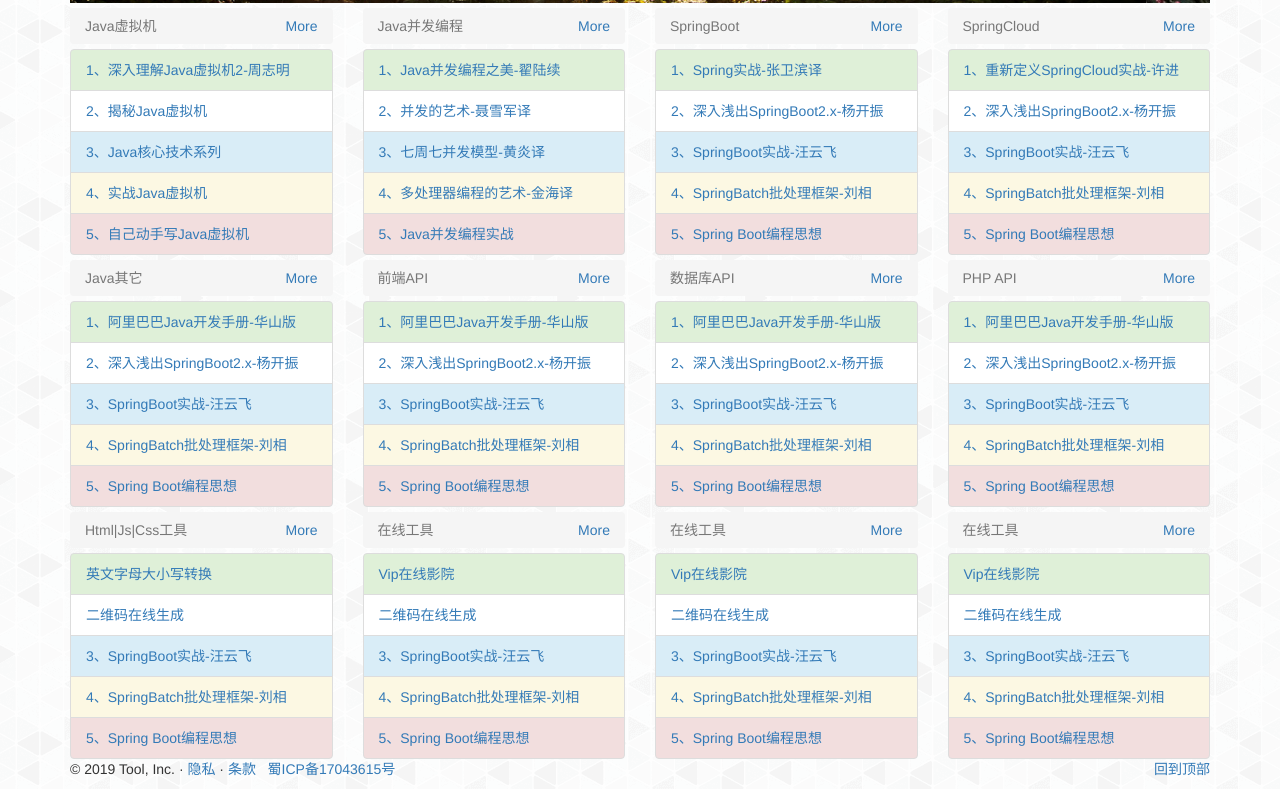
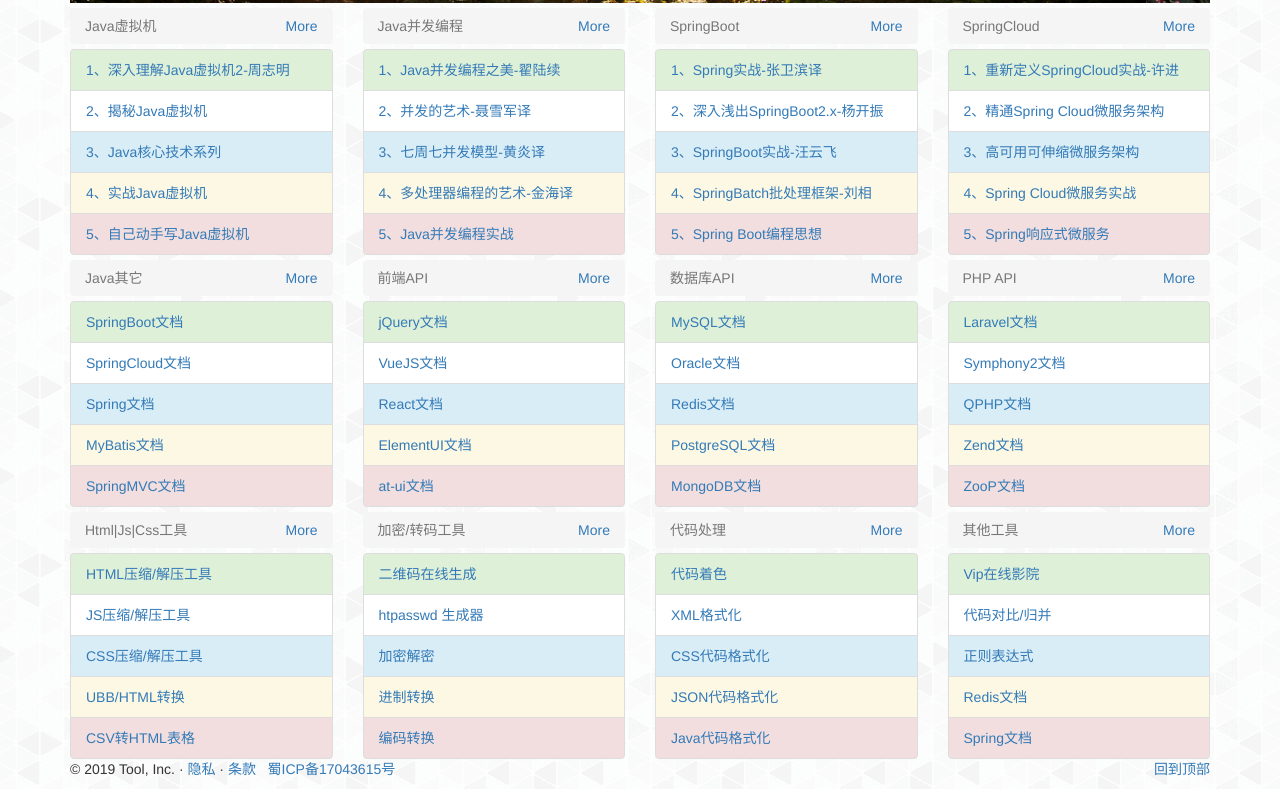
Before and after one commit to bobi1234/tool, a plain HTML site: page index.html in a window 1280 px wide. Shown: the part 414-1203 px from the top of the page. Drawn offline with nearby package versions, Linux system fonts and the light colour scheme; a script that the page names is missing.

Commit message:
add:content

```diff
--- a/index.html
+++ b/index.html
@@ -186,16 +186,16 @@
 				    <a href="#" target="_blank">1、重新定义SpringCloud实战-许进</a>
 				</li>
                 <li class="list-group-item list-group-item-primary">
-                    <a href="#" target="_blank">2、深入浅出SpringBoot2.x-杨开振</a>
+                    <a href="#" target="_blank">2、精通Spring Cloud微服务架构</a>
                 </li>
                 <li class="list-group-item list-group-item-info">
-                    <a href="#" target="_blank">3、SpringBoot实战-汪云飞</a>
+                    <a href="#" target="_blank">3、高可用可伸缩微服务架构</a>
                 </li>
                 <li class="list-group-item list-group-item-warning">
-                    <a href="#" target="_blank">4、SpringBatch批处理框架-刘相</a>
+                    <a href="#" target="_blank">4、Spring Cloud微服务实战</a>
                 </li>
                 <li class="list-group-item list-group-item-danger">
-                    <a href="#" target="_blank">5、Spring Boot编程思想</a>
+                    <a href="#" target="_blank">5、Spring响应式微服务</a>
                 </li>
             </div>
         </div>
@@ -208,19 +208,19 @@
             </ol>
             <div class="list-group">
                 <li class="list-group-item list-group-item-success">
-                    <a href="files/java_other/阿里巴巴Java开发手册-华山版.pdf" target="_blank">1、阿里巴巴Java开发手册-华山版</a>
+                    <a href="#" target="_blank">SpringBoot文档</a>
                 </li>
                 <li class="list-group-item list-group-item-primary">
-                    <a href="#" target="_blank">2、深入浅出SpringBoot2.x-杨开振</a>
+                    <a href="#" target="_blank">SpringCloud文档</a>
                 </li>
                 <li class="list-group-item list-group-item-info">
-                    <a href="#" target="_blank">3、SpringBoot实战-汪云飞</a>
+                    <a href="#" target="_blank">Spring文档</a>
                 </li>
                 <li class="list-group-item list-group-item-warning">
-                    <a href="#" target="_blank">4、SpringBatch批处理框架-刘相</a>
+                    <a href="#" target="_blank">MyBatis文档</a>
                 </li>
                 <li class="list-group-item list-group-item-danger">
-                    <a href="#" target="_blank">5、Spring Boot编程思想</a>
+                    <a href="#" target="_blank">SpringMVC文档</a>
                 </li>
             </div>
         </div>
@@ -231,19 +231,19 @@
             </ol>
             <div class="list-group">
                 <li class="list-group-item list-group-item-success">
-                    <a href="files/java_other/阿里巴巴Java开发手册-华山版.pdf" target="_blank">1、阿里巴巴Java开发手册-华山版</a>
+                    <a href="#" target="_blank">jQuery文档</a>
                 </li>
                 <li class="list-group-item list-group-item-primary">
-                    <a href="#" target="_blank">2、深入浅出SpringBoot2.x-杨开振</a>
+                    <a href="#" target="_blank">VueJS文档</a>
                 </li>
                 <li class="list-group-item list-group-item-info">
-                    <a href="#" target="_blank">3、SpringBoot实战-汪云飞</a>
+                    <a href="#" target="_blank">React文档</a>
                 </li>
                 <li class="list-group-item list-group-item-warning">
-                    <a href="#" target="_blank">4、SpringBatch批处理框架-刘相</a>
+                    <a href="#" target="_blank">ElementUI文档</a>
                 </li>
                 <li class="list-group-item list-group-item-danger">
-                    <a href="#" target="_blank">5、Spring Boot编程思想</a>
+                    <a href="#" target="_blank">at-ui文档</a>
                 </li>
             </div>
         </div>
@@ -254,19 +254,19 @@
             </ol>
             <div class="list-group">
                 <li class="list-group-item list-group-item-success">
-                    <a href="files/java_other/阿里巴巴Java开发手册-华山版.pdf" target="_blank">1、阿里巴巴Java开发手册-华山版</a>
+                    <a href="#" target="_blank">MySQL文档</a>
                 </li>
                 <li class="list-group-item list-group-item-primary">
-                    <a href="#" target="_blank">2、深入浅出SpringBoot2.x-杨开振</a>
+                    <a href="#" target="_blank">Oracle文档</a>
                 </li>
                 <li class="list-group-item list-group-item-info">
-                    <a href="#" target="_blank">3、SpringBoot实战-汪云飞</a>
+                    <a href="#" target="_blank">Redis文档</a>
                 </li>
                 <li class="list-group-item list-group-item-warning">
-                    <a href="#" target="_blank">4、SpringBatch批处理框架-刘相</a>
+                    <a href="#" target="_blank">PostgreSQL文档</a>
                 </li>
                 <li class="list-group-item list-group-item-danger">
-                    <a href="#" target="_blank">5、Spring Boot编程思想</a>
+                    <a href="#" target="_blank">MongoDB文档</a>
                 </li>
             </div>
         </div>
@@ -277,19 +277,19 @@
             </ol>
             <div class="list-group">
                 <li class="list-group-item list-group-item-success">
-                    <a href="files/java_other/阿里巴巴Java开发手册-华山版.pdf" target="_blank">1、阿里巴巴Java开发手册-华山版</a>
+                    <a href="#" target="_blank">Laravel文档</a>
                 </li>
                 <li class="list-group-item list-group-item-primary">
-                    <a href="#" target="_blank">2、深入浅出SpringBoot2.x-杨开振</a>
+                    <a href="#" target="_blank">Symphony2文档</a>
                 </li>
                 <li class="list-group-item list-group-item-info">
-                    <a href="#" target="_blank">3、SpringBoot实战-汪云飞</a>
+                    <a href="#" target="_blank">QPHP文档</a>
                 </li>
                 <li class="list-group-item list-group-item-warning">
-                    <a href="#" target="_blank">4、SpringBatch批处理框架-刘相</a>
+                    <a href="#" target="_blank">Zend文档</a>
                 </li>
                 <li class="list-group-item list-group-item-danger">
-                    <a href="#" target="_blank">5、Spring Boot编程思想</a>
+                    <a href="#" target="_blank">ZooP文档</a>
                 </li>
             </div>
         </div>
@@ -302,25 +302,71 @@
             </ol>
             <ul class="list-group">
                 <li class="list-group-item list-group-item-success">
-                    <a href="letterCase.html" target="_blank">英文字母大小写转换</a>
+                    <a href="#" target="_blank">HTML压缩/解压工具</a>
                 </li>
                 <li class="list-group-item list-group-item-primary">
-                    <a href="qrcode.html" target="_blank">二维码在线生成</a>
+                    <a href="#" target="_blank">JS压缩/解压工具</a>
                 </li>
                 <li class="list-group-item list-group-item-info">
-                    <a href="#" target="_blank">3、SpringBoot实战-汪云飞</a>
+                    <a href="#" target="_blank">CSS压缩/解压工具</a>
                 </li>
                 <li class="list-group-item list-group-item-warning">
-                    <a href="#" target="_blank">4、SpringBatch批处理框架-刘相</a>
+                    <a href="#" target="_blank">UBB/HTML转换</a>
                 </li>
                 <li class="list-group-item list-group-item-danger">
-                    <a href="#" target="_blank">5、Spring Boot编程思想</a>
+                    <a href="#" target="_blank">CSV转HTML表格</a>
                 </li>
             </ul>
         </div>
         <div class="col-md-3">
             <ol class="breadcrumb">
-                <li class="active">在线工具</li>
+                <li class="active">加密/转码工具</li>
+                <a href="javascript:void(0)" style="float: right">More</a>
+            </ol>
+            <ul class="list-group">
+                <li class="list-group-item list-group-item-success">
+                    <a href="qrcode.html" target="_blank">二维码在线生成</a>
+                </li>
+                <li class="list-group-item list-group-item-primary">
+                    <a href="qrcode.html" target="_blank">htpasswd 生成器</a>
+                </li>
+                <li class="list-group-item list-group-item-info">
+                    <a href="#" target="_blank">加密解密</a>
+                </li>
+                <li class="list-group-item list-group-item-warning">
+                    <a href="#" target="_blank">进制转换</a>
+                </li>
+                <li class="list-group-item list-group-item-danger">
+                    <a href="#" target="_blank">编码转换</a>
+                </li>
+            </ul>
+        </div>
+        <div class="col-md-3">
+            <ol class="breadcrumb">
+                <li class="active">代码处理</li>
+                <a href="javascript:void(0)" style="float: right">More</a>
+            </ol>
+            <ul class="list-group">
+                <li class="list-group-item list-group-item-success">
+                    <a href="video.html" target="_blank">代码着色</a>
+                </li>
+                <li class="list-group-item list-group-item-primary">
+                    <a href="qrcode.html" target="_blank">XML格式化</a>
+                </li>
+                <li class="list-group-item list-group-item-info">
+                    <a href="#" target="_blank">CSS代码格式化</a>
+                </li>
+                <li class="list-group-item list-group-item-warning">
+                    <a href="#" target="_blank">JSON代码格式化</a>
+                </li>
+                <li class="list-group-item list-group-item-danger">
+                    <a href="#" target="_blank">Java代码格式化</a>
+                </li>
+            </ul>
+        </div>
+        <div class="col-md-3">
+            <ol class="breadcrumb">
+                <li class="active">其他工具</li>
                 <a href="javascript:void(0)" style="float: right">More</a>
             </ol>
             <ul class="list-group">
@@ -328,62 +374,16 @@
                     <a href="video.html" target="_blank">Vip在线影院</a>
                 </li>
                 <li class="list-group-item list-group-item-primary">
-                    <a href="qrcode.html" target="_blank">二维码在线生成</a>
+                    <a href="qrcode.html" target="_blank">代码对比/归并</a>
                 </li>
                 <li class="list-group-item list-group-item-info">
-                    <a href="#" target="_blank">3、SpringBoot实战-汪云飞</a>
+                    <a href="#" target="_blank">正则表达式</a>
                 </li>
                 <li class="list-group-item list-group-item-warning">
-                    <a href="#" target="_blank">4、SpringBatch批处理框架-刘相</a>
+                    <a href="#" target="_blank">Redis文档</a>
                 </li>
                 <li class="list-group-item list-group-item-danger">
-                    <a href="#" target="_blank">5、Spring Boot编程思想</a>
-                </li>
-            </ul>
-        </div>
-        <div class="col-md-3">
-            <ol class="breadcrumb">
-                <li class="active">在线工具</li>
-                <a href="javascript:void(0)" style="float: right">More</a>
-            </ol>
-            <ul class="list-group">
-                <li class="list-group-item list-group-item-success">
-                    <a href="video.html" target="_blank">Vip在线影院</a>
-                </li>
-                <li class="list-group-item list-group-item-primary">
-                    <a href="qrcode.html" target="_blank">二维码在线生成</a>
-                </li>
-                <li class="list-group-item list-group-item-info">
-                    <a href="#" target="_blank">3、SpringBoot实战-汪云飞</a>
-                </li>
-                <li class="list-group-item list-group-item-warning">
-                    <a href="#" target="_blank">4、SpringBatch批处理框架-刘相</a>
-                </li>
-                <li class="list-group-item list-group-item-danger">
-                    <a href="#" target="_blank">5、Spring Boot编程思想</a>
-                </li>
-            </ul>
-        </div>
-        <div class="col-md-3">
-            <ol class="breadcrumb">
-                <li class="active">在线工具</li>
-                <a href="javascript:void(0)" style="float: right">More</a>
-            </ol>
-            <ul class="list-group">
-                <li class="list-group-item list-group-item-success">
-                    <a href="video.html" target="_blank">Vip在线影院</a>
-                </li>
-                <li class="list-group-item list-group-item-primary">
-                    <a href="qrcode.html" target="_blank">二维码在线生成</a>
-                </li>
-                <li class="list-group-item list-group-item-info">
-                    <a href="#" target="_blank">3、SpringBoot实战-汪云飞</a>
-                </li>
-                <li class="list-group-item list-group-item-warning">
-                    <a href="#" target="_blank">4、SpringBatch批处理框架-刘相</a>
-                </li>
-                <li class="list-group-item list-group-item-danger">
-                    <a href="#" target="_blank">5、Spring Boot编程思想</a>
+                    <a href="#" target="_blank">Spring文档</a>
                 </li>
             </ul>
         </div>
```
Also changed, not shown: common/header.html (+1 -1 lines).
